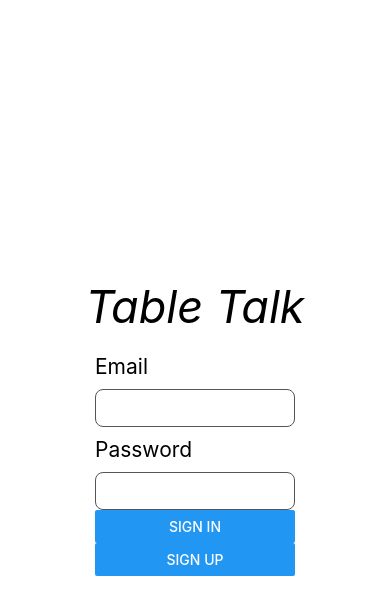
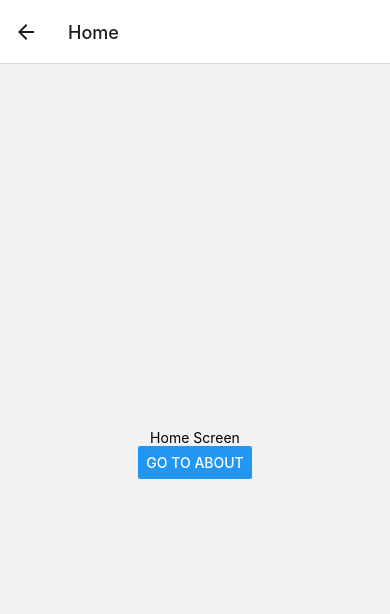
Before and after one commit to tunahfishy/TableTalkIOS, a React Native app: screen /Home in a window 390 px wide. Shown: the top 614 px of the page. Built offline with nearby package versions, Linux system fonts and the light colour scheme; no server answers.

Commit message:
navigation

```diff
--- a/App.tsx
+++ b/App.tsx
@@ -10,18 +10,19 @@ import {
   View,
 } from "react-native";
 import * as React from "react";
-import AuthComponent from "./AuthComponent";
+import AuthScreen from "./components/AuthScreen";
 import { getAuth, onAuthStateChanged } from "firebase/auth";
 import { useState, useEffect } from "react";
-// import { NavigationContainer, useNavigation } from "@react-navigation/native";
-// import { createStackNavigator } from "@react-navigation/stack";
+import { NavigationContainer, useNavigation } from "@react-navigation/native";
+import { createStackNavigator } from "@react-navigation/stack";
+import HomeScreen from "./components/HomeScreen";
+import AboutScreen from "./components/About";
 
-// const Stack = createStackNavigator();
+const Stack = createStackNavigator();
 
 export default function App() {
   const [user, setUser] = useState<null>(null);
   const auth = getAuth();
-  // const navigation = useNavigation();
 
   onAuthStateChanged(auth, (user) => {
     if (user) {
@@ -37,17 +38,15 @@ export default function App() {
   });
 
   return (
-    // <NavigationContainer>
-    //   <Stack.Navigator initialRouteName="Home">
-    //     {/* <Stack.Screen name="Home" component={HomeScreen} /> */}
-    //     <Stack.Screen name="Login" component={AuthComponent} />
-    //   </Stack.Navigator>
-    // </NavigationContainer>
-    <View style={styles.container}>
-      <Text style={styles.text}>Table Talk</Text>
-      {/* <View style={styles.container}><Text style={styles.text}>Table Talk</Text></View> */}
-      {user ? <View>Table Talk</View> : <AuthComponent />}
-    </View>
+    <NavigationContainer>
+      {/* <Stack.Navigator initialRouteName="Login"> */}
+      <Stack.Navigator>
+        <Stack.Screen name="Login" component={AuthScreen} />
+        <Stack.Screen name="Home" component={HomeScreen} />
+        <Stack.Screen name="About" component={AboutScreen} />
+        {/* <Stack.Screen name="Login" component={AuthScreen} /> */}
+      </Stack.Navigator>
+    </NavigationContainer>
   );
 }
 
--- /dev/null
+++ b/components/About.tsx
@@ -0,0 +1,17 @@
+import { useNavigation } from "@react-navigation/native";
+import React, { Component } from "react";
+import { Button, View, Text } from "react-native";
+
+export default function AboutScreen() {
+  const navigation = useNavigation();
+
+  return (
+    <View style={{ flex: 1, alignItems: "center", justifyContent: "center" }}>
+      <Text>About Screen</Text>
+      <Button
+        title="Go to Home"
+        onPress={() => navigation.navigate("Home")}
+      />
+    </View>
+  );
+}
--- a/AuthComponent.tsx
+++ b/components/AuthScreen.tsx
@@ -6,12 +6,13 @@ import {
   getAuth,
   signInWithEmailAndPassword,
 } from "firebase/auth";
-import { app, auth } from "./firebase";
+import { app, auth } from "../firebase";
 import { useState } from "react";
-// import { useNavigation } from "@react-navigation/native";
+import { NavigationContainer, useNavigation } from "@react-navigation/native";
 
-const AuthComponent = () => {
-  // const navigation = useNavigation();
+const AuthScreen = () => {
+  const navigation = useNavigation();
+
   if (app) {
     const [email, setEmail] = useState("");
     const [password, setPassword] = useState("");
@@ -22,7 +23,7 @@ const AuthComponent = () => {
         .then(() => {
           console.log("User signed in successfully");
           setUser(email);
-          // navigation.navigate('Home');
+          navigation.navigate("Home");
         })
         .catch((error) => {
           console.log(error.message);
@@ -41,7 +42,8 @@ const AuthComponent = () => {
     };
 
     return (
-      <View>
+      <View style={styles.container}>
+        <Text style={styles.text}>Table Talk</Text>
         <Text style={styles.text}>Email</Text>
         <TextInput
           style={styles.input}
@@ -98,4 +100,4 @@ const styles = StyleSheet.create({
   },
 });
 
-export default AuthComponent;
+export default AuthScreen;
--- /dev/null
+++ b/components/HomeScreen.tsx
@@ -0,0 +1,17 @@
+import { useNavigation } from "@react-navigation/native";
+import React from "react";
+import { Button, View, Text } from "react-native";
+
+export default function HomeScreen({}) {
+  const navigation = useNavigation();
+
+  return (
+    <View style={{ flex: 1, alignItems: "center", justifyContent: "center" }}>
+      <Text>Home Screen</Text>
+      <Button
+        title="Go to About"
+        onPress={() => navigation.navigate("About")}
+      />
+    </View>
+  );
+}
--- a/package.json
+++ b/package.json
@@ -21,7 +21,7 @@
     "react": "18.1.0",
     "react-dom": "18.1.0",
     "react-native": "0.70.5",
-    "react-native-gesture-handler": "^2.9.0",
+    "react-native-gesture-handler": "~2.8.0",
     "react-native-safe-area-context": "^4.4.1",
     "react-native-screens": "^3.18.2",
     "react-native-web": "~0.18.9"
```
Also changed, not shown: 1 other file (tests, documents, lock files or other folders).
